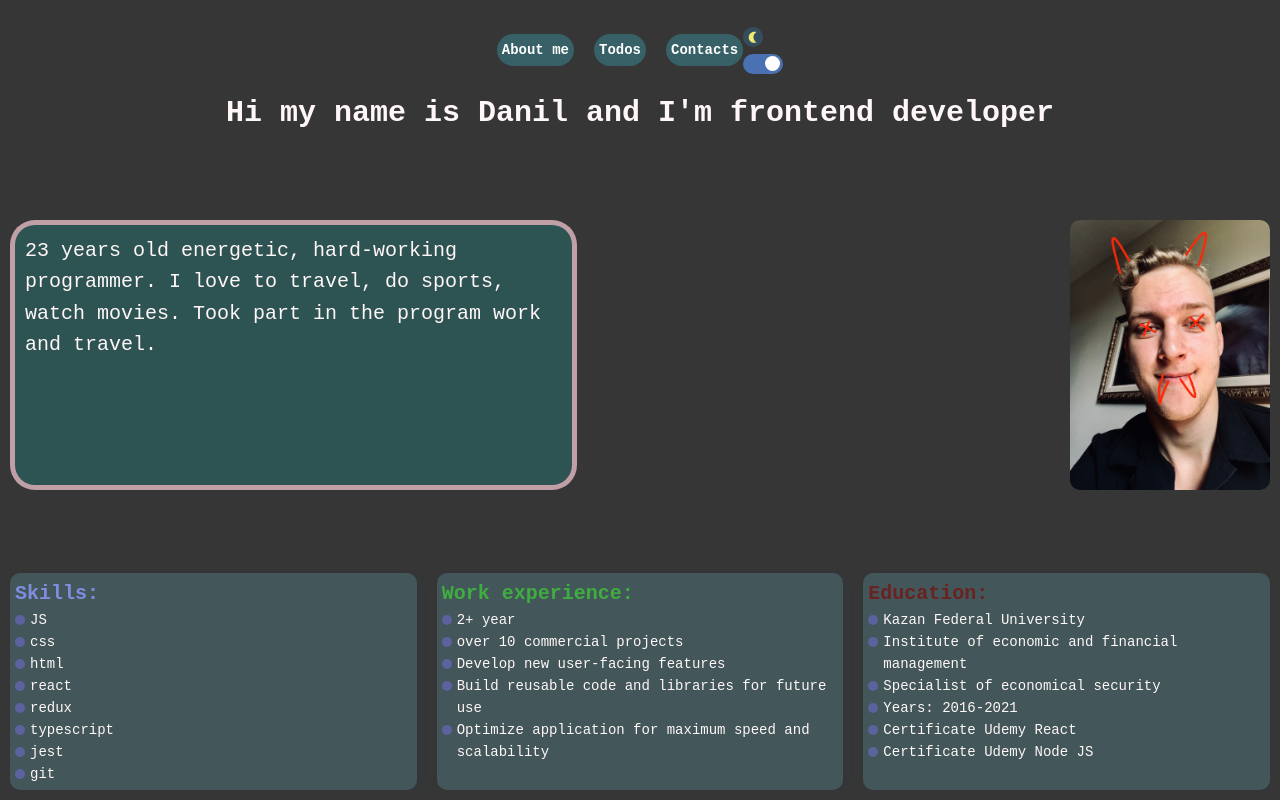
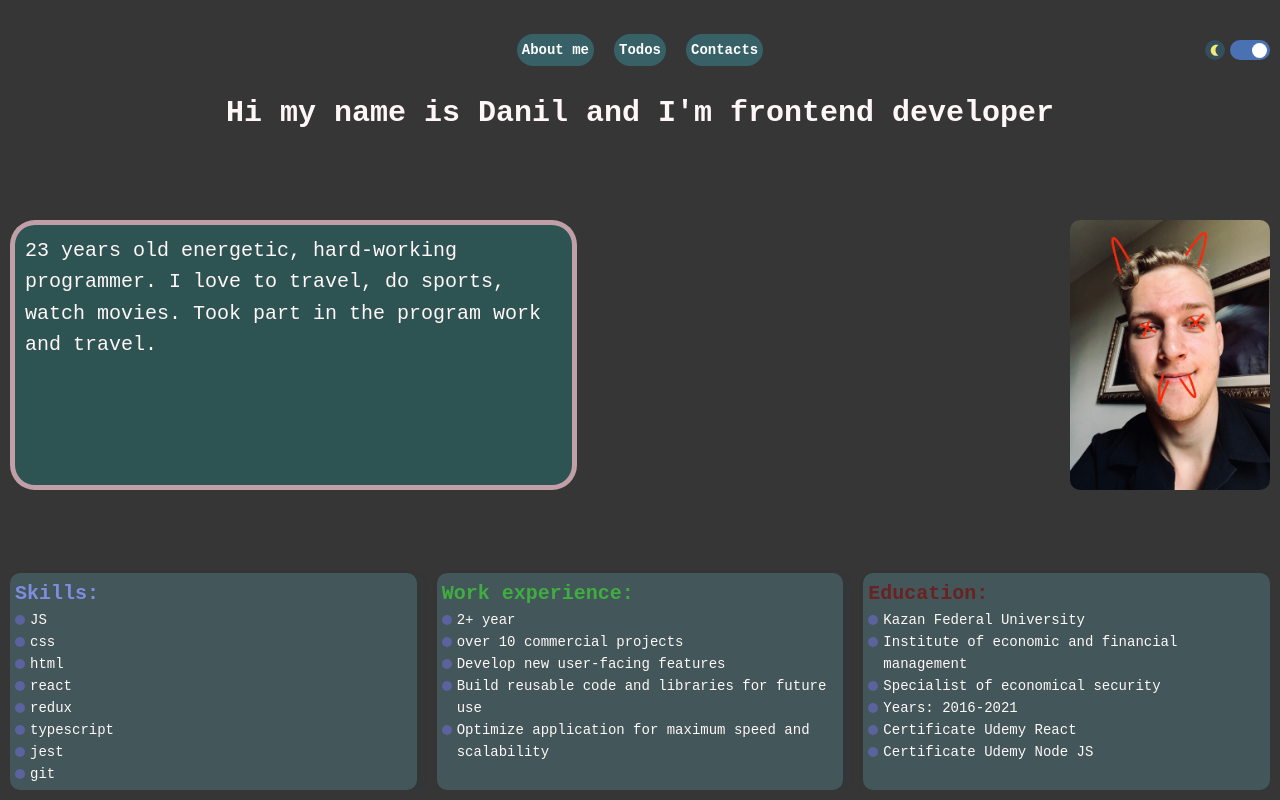
Before and after one commit to UnDanilka/dan_app, a React (Create React App) app: page / in a window 1280 px wide. Built offline with nearby package versions, Linux system fonts and the light colour scheme.

Commit message:
feat: removed pos absolute

```diff
--- a/src/components/Navigation/Navigation.css
+++ b/src/components/Navigation/Navigation.css
@@ -2,7 +2,7 @@
   width: 100%;
   min-height: 10vh;
   display: flex;
-  justify-content: center;
+  justify-content: space-between;
   position: sticky;
   align-items: center;
 }
@@ -10,6 +10,8 @@
   width: 100%;
   min-height: 10vh;
   display: none;
+  justify-content: space-between;
+
   position: sticky;
   align-items: center;
 }
--- a/src/components/Navigation/Navigation.tsx
+++ b/src/components/Navigation/Navigation.tsx
@@ -22,6 +22,7 @@ const Navigation = () => {
   return (
     <>
       <div className="navigation">
+        <div style={{ width: "65px" }} />
         <div className="links">
           <Link className="link" to="/">
             About me
--- a/src/components/Theme/Switch/Switch.tsx
+++ b/src/components/Theme/Switch/Switch.tsx
@@ -9,7 +9,6 @@ const Switch = (props: ISwitchProps) => {
 
   useEffect(() => {
     onChange(on);
-    console.log(on);
   }, [on, onChange]);
 
   return (
--- a/src/components/Theme/Theme.css
+++ b/src/components/Theme/Theme.css
@@ -1,5 +1,3 @@
 .switch_wrapper {
   display: flex;
-  position: absolute;
-  right: 0px;
 }
--- a/src/components/Theme/Theme.tsx
+++ b/src/components/Theme/Theme.tsx
@@ -24,7 +24,7 @@ const Theme = () => {
   console.log("siiuuu", theme);
 
   return (
-    <div className="">
+    <div className="switch_wrapper">
       {theme === "light" ? (
         <Sun style={{ width: "20px", marginRight: "5px" }} />
       ) : (
```
